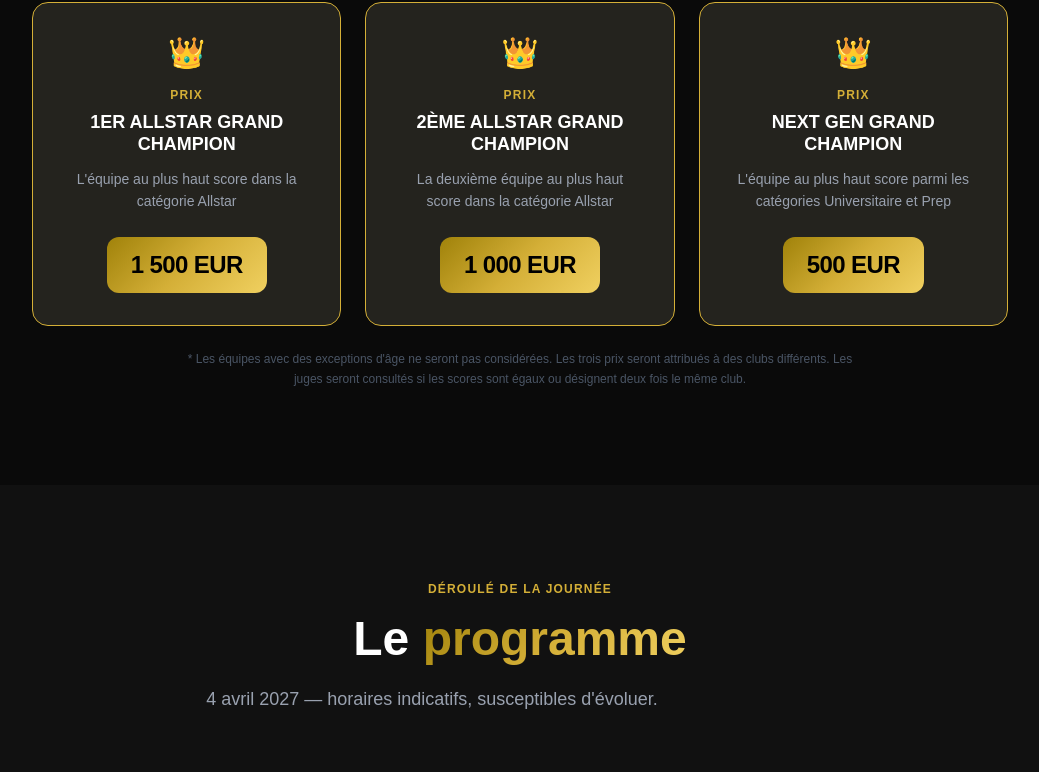
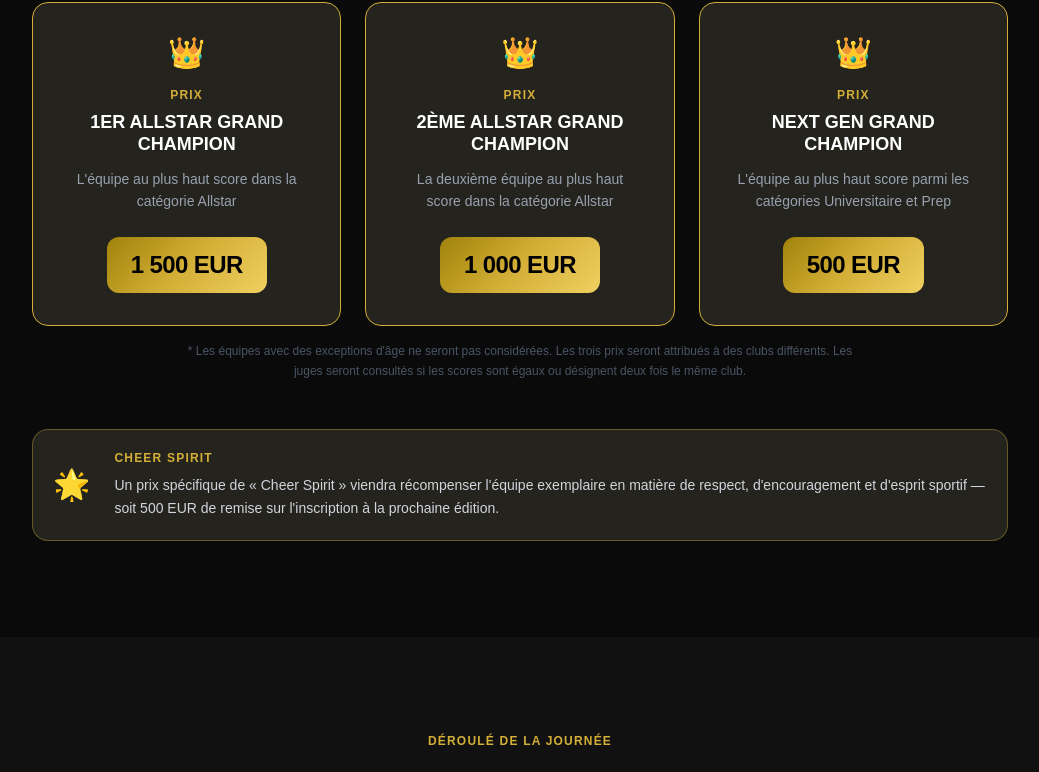
Before and after one commit to BouysselCamille/crown-cheerleading-event, a React (Vite) app: page / in a window 1280 px wide. Shown: the part 2780-3552 px from the top of the page, without its empty margins (120-1159 px from the left). Built offline with nearby package versions, Linux system fonts and the light colour scheme.

Commit message:
feat: cheer spirit award

```diff
--- a/src/components/sections/Recompenses.jsx
+++ b/src/components/sections/Recompenses.jsx
@@ -44,7 +44,7 @@ export function Recompenses() {
           initial={{ opacity: 0, y: 20 }}
           whileInView={{ opacity: 1, y: 0 }}
           viewport={{ once: true }}
-          className="grid grid-cols-1 md:grid-cols-3 gap-6 mb-6"
+          className="grid grid-cols-1 md:grid-cols-3 gap-6 mb-4"
         >
           {t.recompenses.grandChamps.map((g) => (
             <div
@@ -74,10 +74,27 @@ export function Recompenses() {
           initial={{ opacity: 0 }}
           whileInView={{ opacity: 1 }}
           viewport={{ once: true }}
-          className="text-gray-600 text-xs text-center leading-relaxed max-w-2xl mx-auto"
+          className="text-gray-600 text-xs text-center leading-relaxed max-w-2xl mx-auto mb-12"
         >
           {t.recompenses.note}
         </motion.p>
+
+        {/* Level Grand Champion */}
+        <motion.div
+          initial={{ opacity: 0, y: 20 }}
+          whileInView={{ opacity: 1, y: 0 }}
+          viewport={{ once: true }}
+          className="relative border border-gold/40 bg-crown-gray rounded-2xl overflow-hidden"
+        >
+          <div className="absolute inset-0 bg-gold/3 pointer-events-none" />
+          <div className="relative px-5 py-5 flex flex-col sm:flex-row items-center gap-6 text-center sm:text-left">
+            <div className="text-3xl flex-shrink-0">🌟</div>
+            <div className="flex-1">
+              <p className="text-gold font-display font-black text-xs tracking-widest uppercase mb-2">{t.recompenses.cheerSpirit.title}</p>
+              <p className="text-gray-300 text-sm leading-relaxed">{t.recompenses.cheerSpirit.desc}</p>
+            </div>
+          </div>
+        </motion.div>
       </div>
     </section>
   );
--- a/src/i18n/en.js
+++ b/src/i18n/en.js
@@ -109,6 +109,10 @@ const en = {
       { icon: '🏟️', text: 'Competition on a 7-panel spring floor' },
       { icon: '🎯', text: 'Routines judged by a qualified Varsity panel' },
     ],
+    cheerSpirit: {
+      title: 'CHEER SPIRIT',
+      desc: 'A specific "Cheer Spirit" award will recognise the team who stands out for their respect, encouragement and sportsmanship — a 500 EUR discount on registration for the next edition.',
+    },
     grandChamps: [
       {
         title: '1ST ALLSTAR GRAND CHAMPION',
@@ -319,6 +323,10 @@ const en = {
             q: 'Can an athlete register with both an allstar club and a university team?',
             a: "Yes. An athlete may register with both an allstar club and a university team.\n\nHowever, the crossover rule applies: each team may have a maximum of 2 crossovers. Therefore, no more than two athletes who cheer in an allstar club may be part of the same university team.",
           },
+          {
+            q: 'How is the Cheer Spirit title determined?',
+            a: "The Cheer Spirit title is awarded based on two combined criteria:\n\n• Observation by our volunteers throughout the entire competition, who assess attitude, respect, encouragement towards other teams, and overall sportsmanship.\n\n• Stories posted on social media tagging Crown Cheerleading Events during the day showcasing that Cheer Spirit.\n\nThe title goes to the team that stands out on both counts.",
+          },
         ],
       },
       {
--- a/src/i18n/fr.js
+++ b/src/i18n/fr.js
@@ -109,6 +109,10 @@ const fr = {
       { icon: '🏟️', text: 'Compétition sur praticable dynamique de 7 panels' },
       { icon: '🎯', text: 'Routine jugées par un panel Varsity qualifié' },
     ],
+    cheerSpirit: {
+      title: 'CHEER SPIRIT',
+      desc: "Un prix spécifique de « Cheer Spirit » viendra récompenser l'équipe exemplaire en matière de respect, d'encouragement et d'esprit sportif — soit 500 EUR de remise sur l'inscription à la prochaine édition.",
+    },
     grandChamps: [
       {
         title: '1ER ALLSTAR GRAND CHAMPION',
@@ -318,6 +322,10 @@ const fr = {
             q: "Un athlète peut-il s'inscrire avec un club allstar et une équipe universitaire ?",
             a: "Oui. Un athlète peut s'inscrire à la fois avec un club allstar et une équipe universitaire.\n\nCependant, la règle des crossovers s'applique : chaque équipe peut compter au maximum 2 crossovers. Il ne peut donc pas y avoir plus de deux athlètes pratiquant le cheer en club allstar au sein d'une même équipe universitaire.",
           },
+          {
+            q: "Comment est déterminé le titre de Cheer Spirit ?",
+            a: "Le titre de Cheer Spirit est attribué sur la base de deux critères combinés :\n\n• L'observation de nos bénévoles tout au long de la compétition, qui évaluent l'attitude, le respect, l'encouragement envers les autres équipes et l'esprit sportif général.\n\n• Les stories publiées sur les réseaux sociaux tagguant Crown Cheerleading Events pendant la journée, mettant en valeur cet esprit Cheer Spirit.\n\nLe titre est décerné à l'équipe qui aura brillé par son exemplarité sur ces deux tableaux.",
+          },
         ],
       },
       {
```
